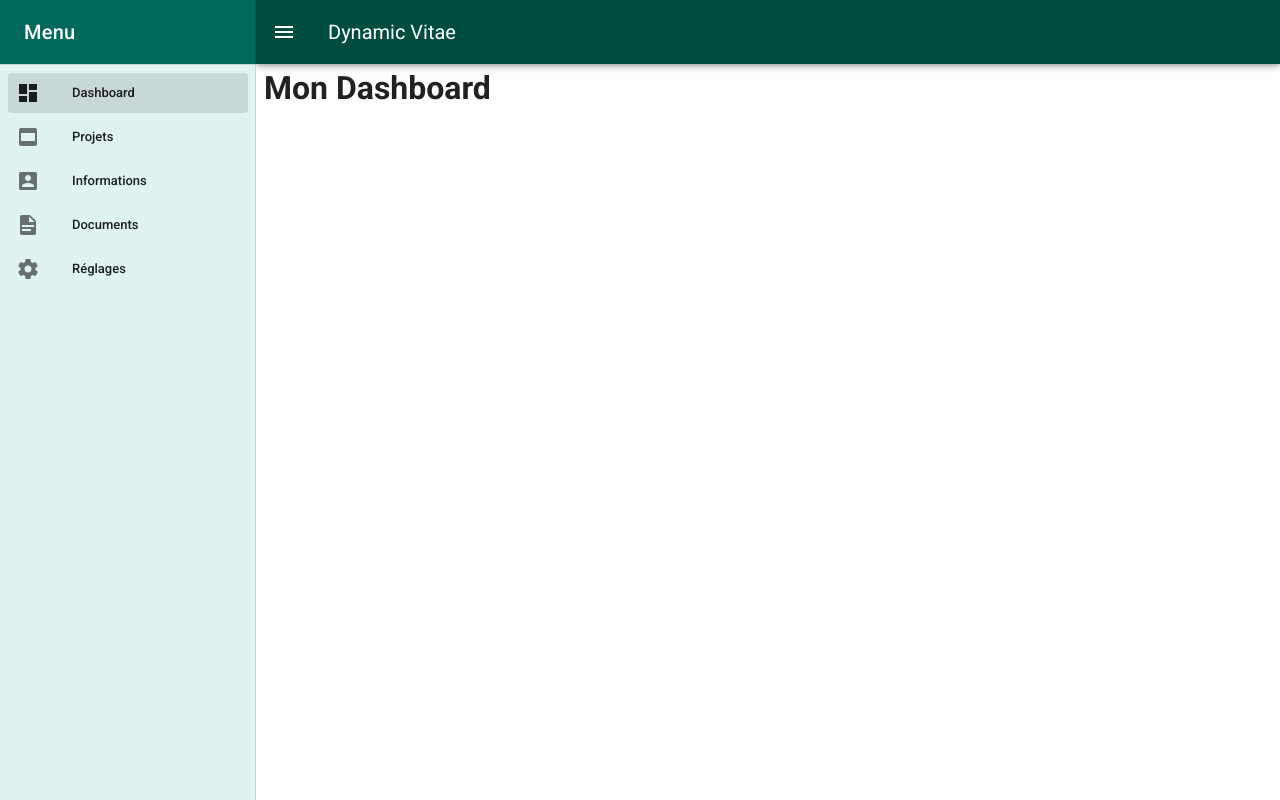
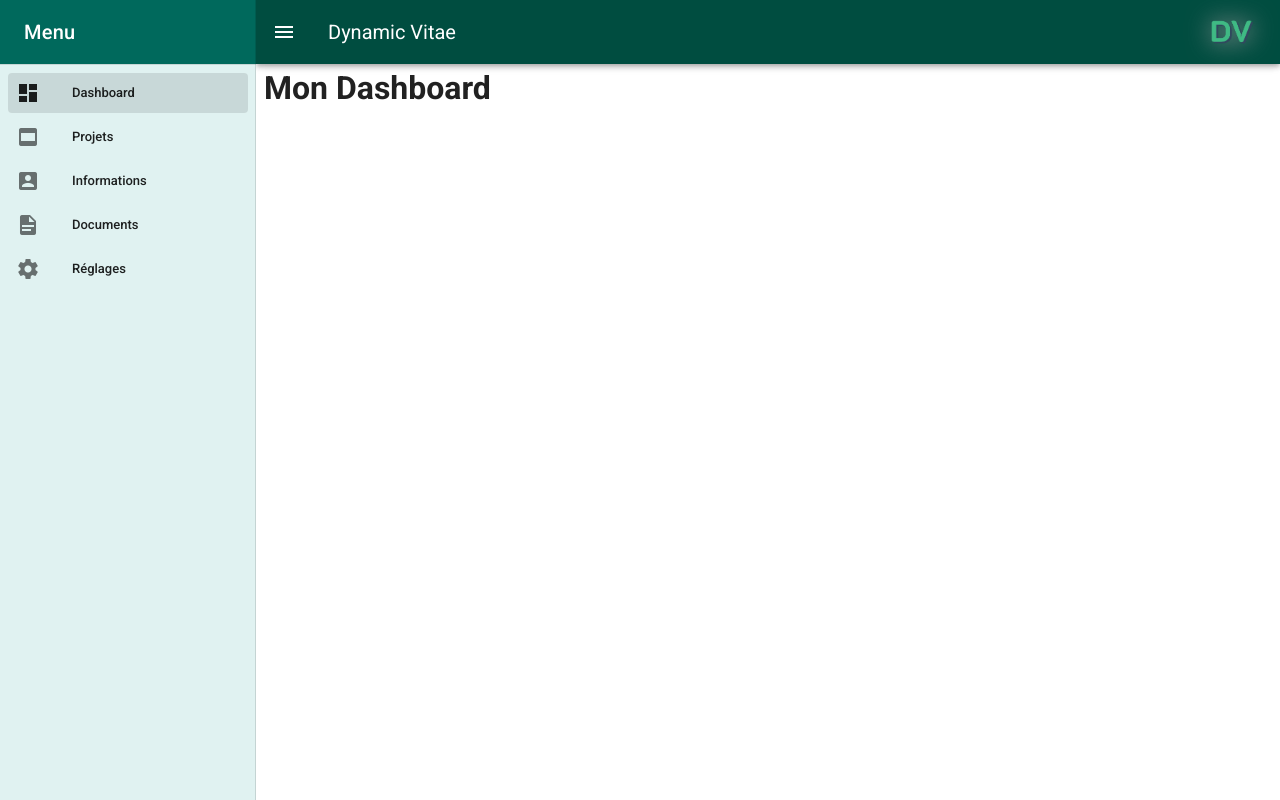
Before and after one commit to FabioDevCode/DVitae, a Vue app: page / in a window 1280 px wide. Built offline with nearby package versions, Linux system fonts and the light colour scheme.

Commit message:
Add logo + delete scroll bar

```diff
--- a/src/App.vue
+++ b/src/App.vue
@@ -14,7 +14,6 @@
 
 			<v-list dense nav>
 				<v-list-item v-for="item in items" :key="item.title" :to="item.to" link>
-
 
 				<v-list-item-icon>
 					<v-icon>{{ item.icon }}</v-icon>
@@ -33,6 +32,7 @@
 			<v-app-bar-nav-icon class="white--text" @click="drawer = !drawer"></v-app-bar-nav-icon>
 
 			<v-toolbar-title>Dynamic Vitae</v-toolbar-title>
+			<img class="img " src="../public/DVLogo.png" alt="Dynamic Vitae Icon">
 		</v-app-bar>
 
 		<v-main>
@@ -58,3 +58,27 @@ export default {
 	}),
 };
 </script>
+
+<style>
+
+	html {
+		overflow: hidden !important;
+		scrollbar-width: none;
+		-ms-overflow-style: none;
+	}
+
+	html::-webkit-scrollbar {
+		width: 0;
+		height: 0;
+	}
+
+	img {
+		position: absolute;
+		right: 0;
+		height: 70%;
+		width: auto;
+		filter: drop-shadow(0px 0px 12px #999);
+		margin: 0 25px;
+	}
+
+</style>
```
